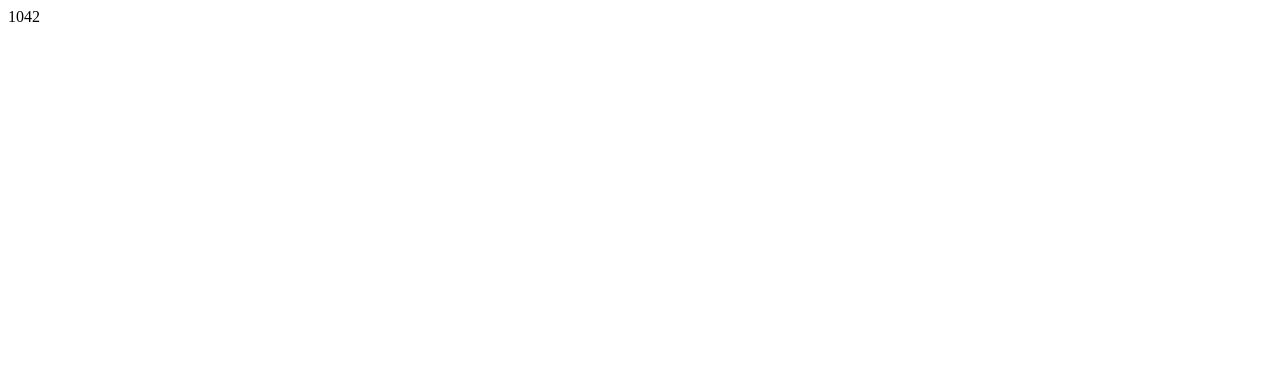
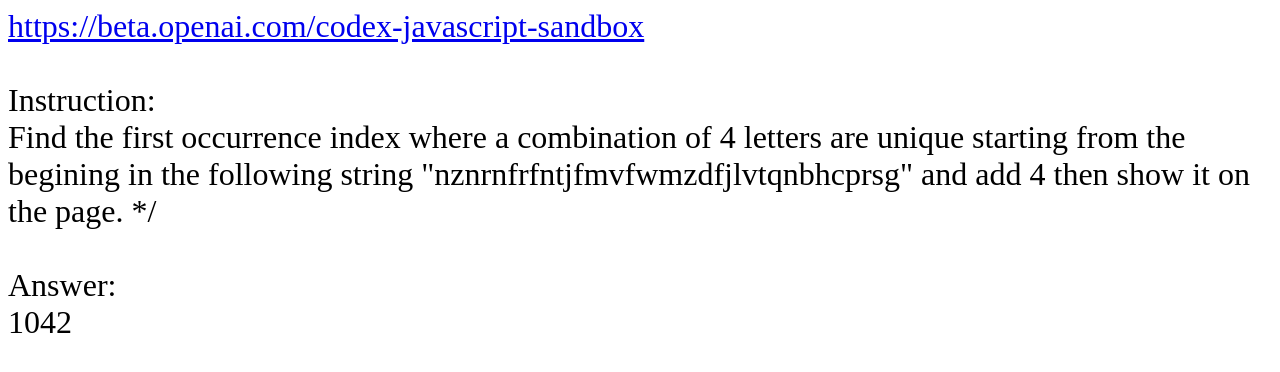
Before and after one commit to martijnkunstman/AdventOfCode2022, a plain HTML site: page day6/ai-solotion.html in a window 1280 px wide. Drawn offline with Linux system fonts and the light colour scheme.

Commit message:
ai solution

```diff
--- a/day6/ai-solotion.html
+++ b/day6/ai-solotion.html
@@ -4,9 +4,22 @@
 <head>
   <meta charset="UTF-8">
   <title>Advent of Code 2022 - day 6</title>
+  <style>
+    body{
+      font-size: 32px;
+    }
+  </style>
 </head>
 
 <body>
+  <a href="https://beta.openai.com/codex-javascript-sandbox">https://beta.openai.com/codex-javascript-sandbox</a>
+  <br>
+  <br>
+  Instruction:<br>Find the first occurrence index where a combination of 4 letters are unique starting from the begining in the following string "nznrnfrfntjfmvfwmzdfjlvtqnbhcprsg" and add 4 then show it on the page. */
+  <br>
+  <br>
+  Answer:
+  <br>
   <script>
     //https://beta.openai.com/codex-javascript-sandbox
 
```
